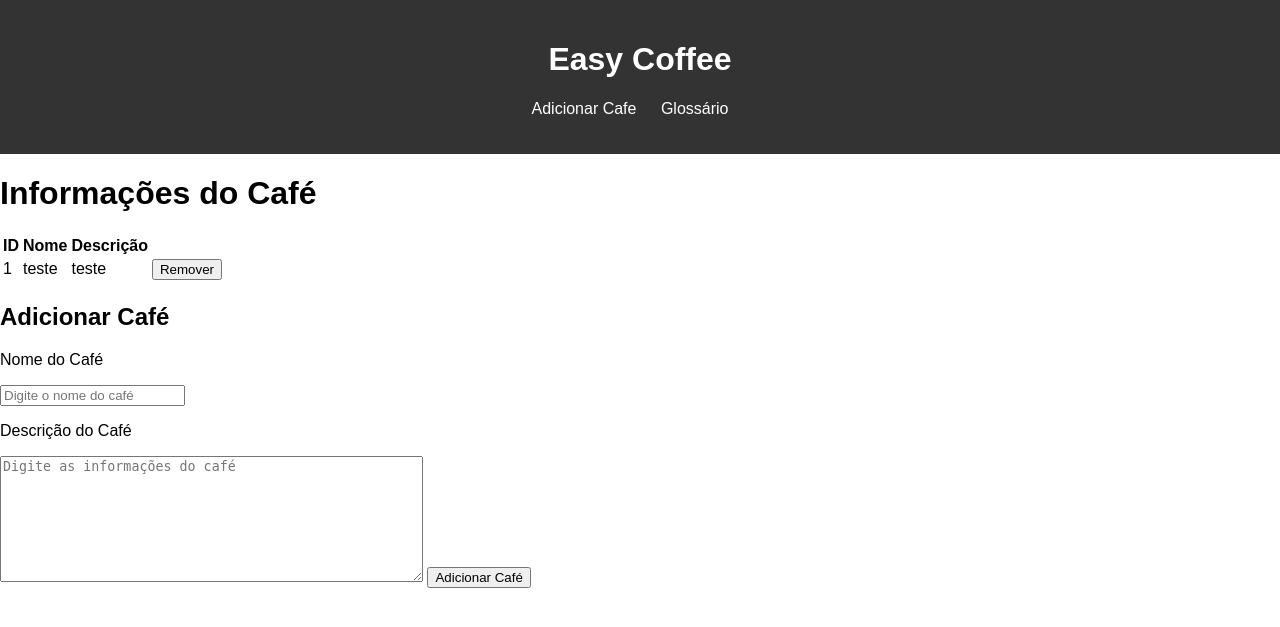
After one commit to seconds4decay/EasyCoffee, a Django app: page /adicionarcafe in a window 1280 px wide. The commit adds this page. Shown: the top 627 px of the page. Run offline with Django 5.2, Linux system fonts and the light colour scheme; data comes from the database, SQL or seed files in the repository; both versions use the stored data as it was after the commit; parts of the project's set-up code (start-up, migrations or seed data) failed here and were passed over.

Commit message:
adicionar cafe

```diff
--- a/app/models.py
+++ b/app/models.py
@@ -1,3 +1,10 @@
 from django.db import models
 
-# Create your models here.
+class Cafe(models.Model):
+    id_cafe = models.AutoField(primary_key=True)
+    nome = models.CharField(max_length=120, null=False)
+    descricao = models.CharField(max_length=1000, null=False)
+
+class Glossario(models.Model):
+    palavra = models.CharField(max_length=120, null=False)
+    descricao = models.CharField(max_length=1000, null=False)
--- a/app/static/home.css
+++ b/app/static/home.css
@@ -37,4 +37,12 @@ footer {
     color: #fff;
     padding: 10px;
     text-align: center;
+    position: fixed;
+    bottom: 0;
+    width: 100%;
 }
+
+a {
+    text-decoration: none;
+    color: white;
+}
--- /dev/null
+++ b/app/templates/pages/adicionarcafe.html
@@ -0,0 +1,42 @@
+{% include "pages\head.html" %}
+
+<!DOCTYPE html>
+    <title>Café</title>
+</head>
+<body>
+    {% include "pages\header.html" %}
+    <h1>Informações do Café</h1>
+    <div id="cafeContainer"></div>
+
+    <table>
+        <thead>
+          <tr>
+            <th>ID</th>
+            <th>Nome</th>
+            <th>Descrição</th>
+            <th></th>
+          </tr>
+        </thead>
+        <tbody>
+          {% for cafe in cafes %}
+              <tr>
+                  <td>{{ cafe.id_cafe }}</td>
+                  <td>{{ cafe.nome }}</td>
+                  <td>{{ cafe.descricao }}</td>
+                  <form method="POST" action="{% url 'adicionarcafe' %}"> {% csrf_token %}
+                  <td><button name="remover" value="{{ cafe.id_cafe }}">Remover</button></td>
+                  </form>
+              </tr>
+          {% endfor %}
+        </tbody>
+      </table>
+
+    <h2>Adicionar Café</h2>
+    <form method="POST" action="{% url 'adicionarcafe' %}"> {% csrf_token %}
+    <p>Nome do Café</p> <input type="text" name="cafeInput" id="cafeInput" placeholder="Digite o nome do café">
+    <p>Descrição do Café</p>
+    <textarea rows="8" cols="50" type="text" name="infoInput" id="infoInput" placeholder="Digite as informações do café"></textarea>
+    <button>Adicionar Café</button>
+    </form>
+</body>
+</html>
--- /dev/null
+++ b/app/templates/pages/head.html
@@ -0,0 +1,8 @@
+<!DOCTYPE html>
+{% load static %}
+<html lang="en">
+
+<head>
+    <meta charset="UTF-8">
+    <meta name="viewport" content="width=device-width, initial-scale=1.0">
+    <link rel="stylesheet" href="{% static 'home.css' %}">
--- a/app/templates/pages/header.html
+++ b/app/templates/pages/header.html
@@ -1,20 +1,9 @@
-<!DOCTYPE html>
-{% load static %}
-<html lang="en">
 
-<head>
-    <meta charset="UTF-8">
-    <meta name="viewport" content="width=device-width, initial-scale=1.0">
-    <link rel="stylesheet" href="{% static 'home.css' %}">
-
-</head>
-
-<body>
 <header>
-        <h1>Easy Coffee</h1>
+    <h1><a href="{% url 'home' %}">Easy Coffee</a></h1>
     <nav>
         <ul>
-                <li><a href="#">história 1</a></li>
+            <li><a href="{% url 'adicionarcafe' %}">Adicionar Cafe</a></li>
             <li><a href="{% url 'glossario' %}">Glossário</a></li>
             <!--opções de navegação-->
         </ul>
--- a/app/views.py
+++ b/app/views.py
@@ -1,7 +1,27 @@
 from django.shortcuts import render
+from .models import Cafe
 
 def home(request):
-    return render(request, 'pages/home.html')
+    cafes = Cafe.objects.all()
+    return render(request, 'pages/home.html', {'cafes':cafes})
 
 def glossario(request):
     return render(request, 'pages/glossario.html')
+
+def adicionarcafe(request):
+    cafes = Cafe.objects.all()
+    if request.method == "GET":
+        return render(request, 'pages/adicionarcafe.html', {'cafes':cafes})
+    elif request.method == "POST":
+        if 'remover' in request.POST:
+            idcafe = request.POST.get('remover')
+
+            cafe = Cafe.objects.filter(id_cafe=idcafe).first()
+            cafe.delete()
+        else:
+            nomecafe = request.POST.get('cafeInput')
+            descricaocafe = request.POST.get('infoInput')
+
+            cafe = Cafe(nome=nomecafe, descricao=descricaocafe)
+            cafe.save()
+        return render(request, 'pages/adicionarcafe.html', {'cafes':cafes})
--- a/projeto/urls.py
+++ b/projeto/urls.py
@@ -19,5 +19,8 @@ from app import views
 
 urlpatterns = [
     path('', views.home),
+    path('home', views.home, name="home"),
+    path('adicionarcafe', views.adicionarcafe, name="adicionarcafe"),
     path('glossario', views.glossario, name = "glossario"),
+
 ]
```
Also changed, not shown: app/templates/pages/cafe.html (deleted, +0 -55 lines), app/templates/pages/home.html (+12 -1 lines), app/migrations/0001_initial.py (added), db.sqlite3. Lines whose indentation alone changed are shown as unchanged.
